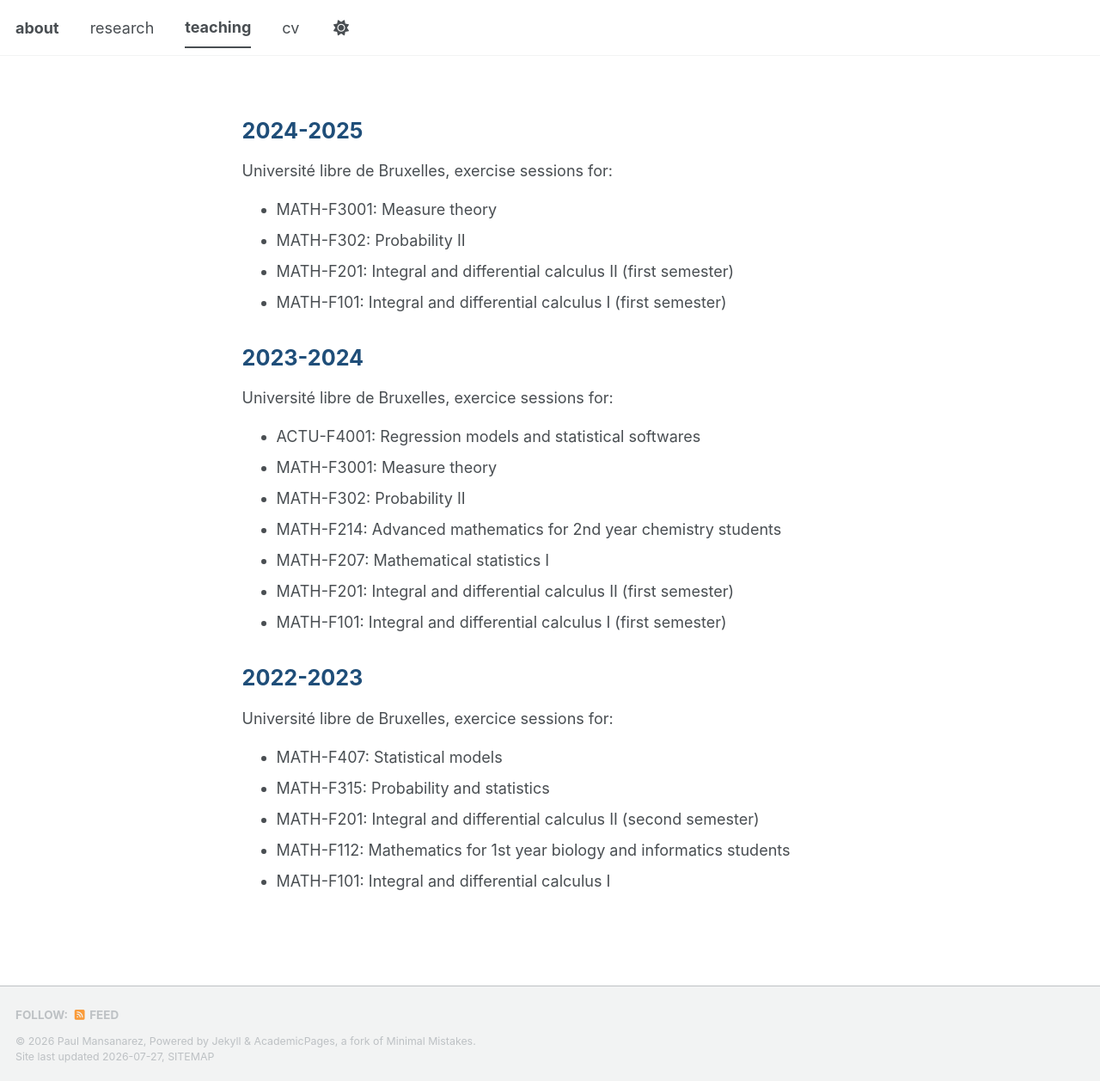
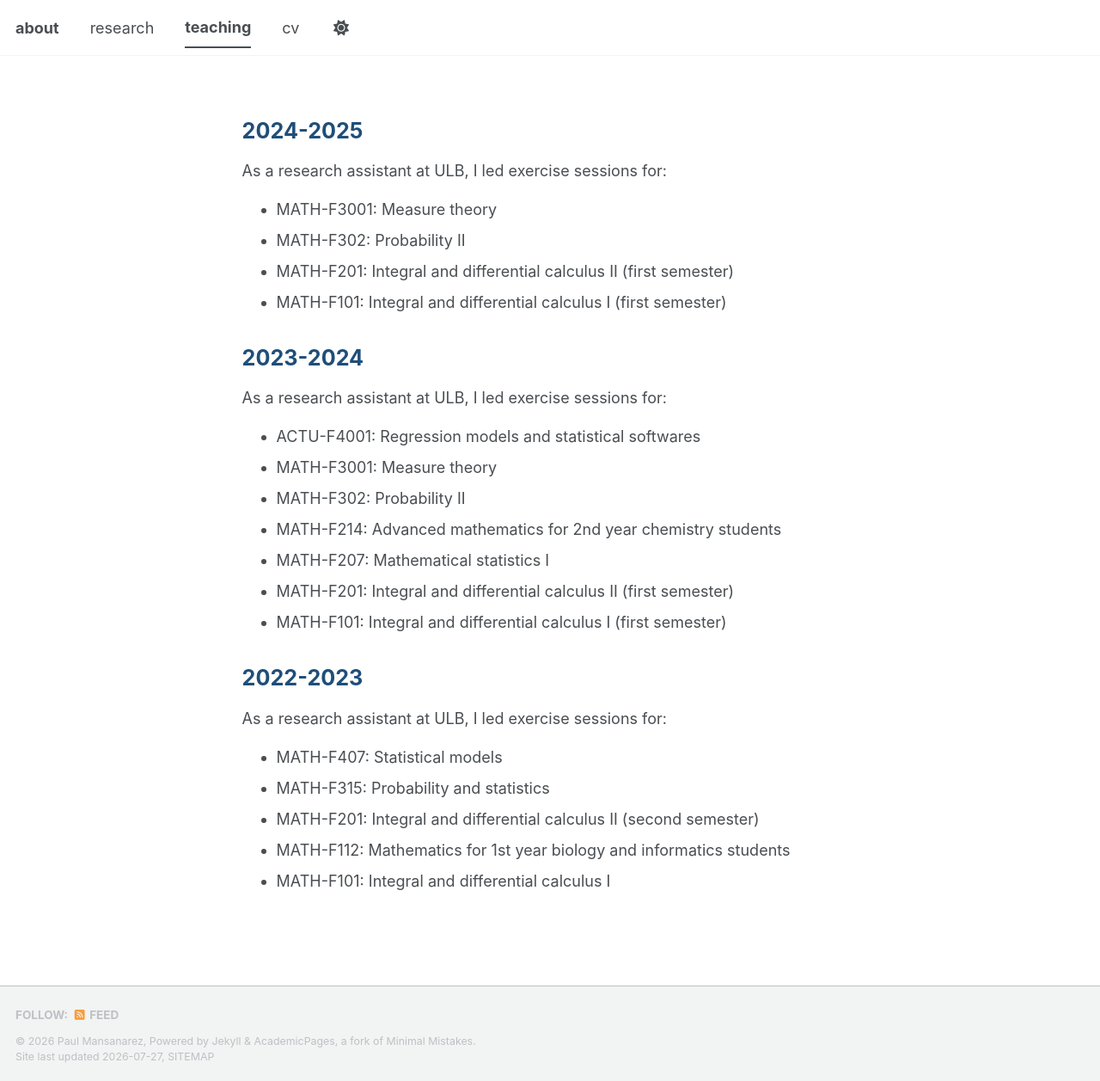
Before and after one commit to paulmansanarez/paulmansanarez.github.io, a Jekyll site: the page built from _pages/teaching.html, in a window 1280 px wide and 1257 px high. Shown: the whole window at 86% size. Built offline with Jekyll 4.4.1, drawn with Linux system fonts in a browser that asks for light colours; a style sheet for code colours, icons or effects is not loaded.

Commit message:
Update teaching.html

```diff
--- a/_pages/teaching.html
+++ b/_pages/teaching.html
@@ -58,7 +58,7 @@ display: none;
 <div class="publications-compact">
 
 <h2>2024-2025</h2>
-Université libre de Bruxelles, exercise sessions for:
+As a research assistant at ULB, I led exercise sessions for:
   <ul>
   <li> MATH-F3001: Measure theory </li>
   <li> MATH-F302: Probability II </li>
@@ -67,7 +67,7 @@ Université libre de Bruxelles, exercise sessions for:
   </ul>
 
 <h2>2023-2024</h2>
-Université libre de Bruxelles, exercice sessions for:
+As a research assistant at ULB, I led exercise sessions for:
   <ul>
     <li> ACTU-F4001: Regression models and statistical softwares </li>
     <li> MATH-F3001: Measure theory </li>
@@ -79,7 +79,7 @@ Université libre de Bruxelles, exercice sessions for:
   </ul>
 
 <h2>2022-2023</h2>
-Université libre de Bruxelles, exercice sessions for:
+As a research assistant at ULB, I led exercise sessions for:
   <ul>
     <li> MATH-F407: Statistical models </li>
     <li> MATH-F315: Probability and statistics </li>
```
